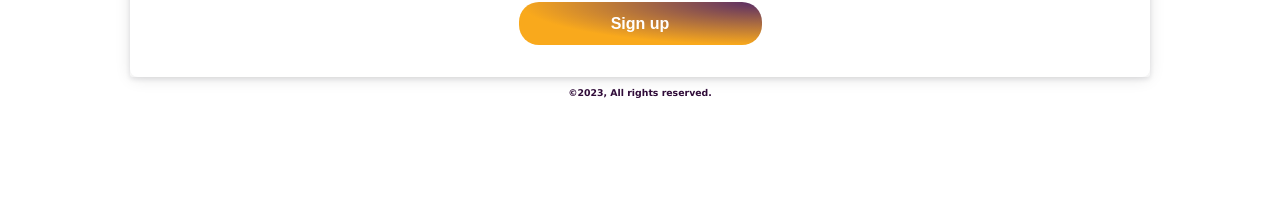
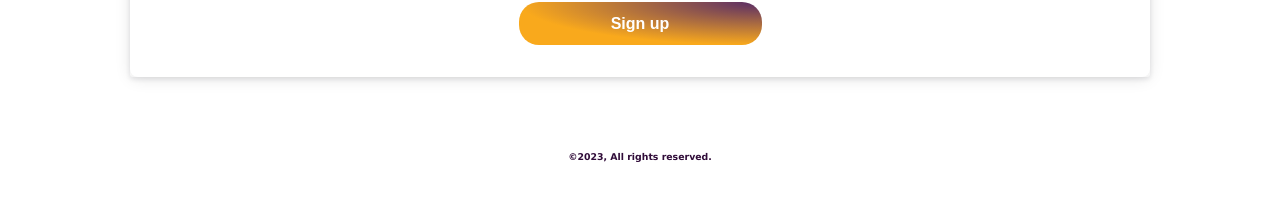
Before and after one commit to saraiee17/fetch-FE, a React (Create React App) app: page / in a window 1280 px wide. Shown: the part 408-608 px from the top of the page. Built offline with nearby package versions, Linux system fonts and the light colour scheme; no server answers.

Commit message:
style: margin added to footer for responsive at tablet width

```diff
--- a/src/components/Footer/Footer.scss
+++ b/src/components/Footer/Footer.scss
@@ -1,8 +1,12 @@
 @use '../../styles/colors';
+@use '../../styles/mixins';
 
 .footer{
     display: flex;
     justify-content: center;
     color:colors.$primary;
     font-size: 0.5rem;
+    @include mixins.tablet{
+        margin-top: 4rem;
+    }
 }
```
